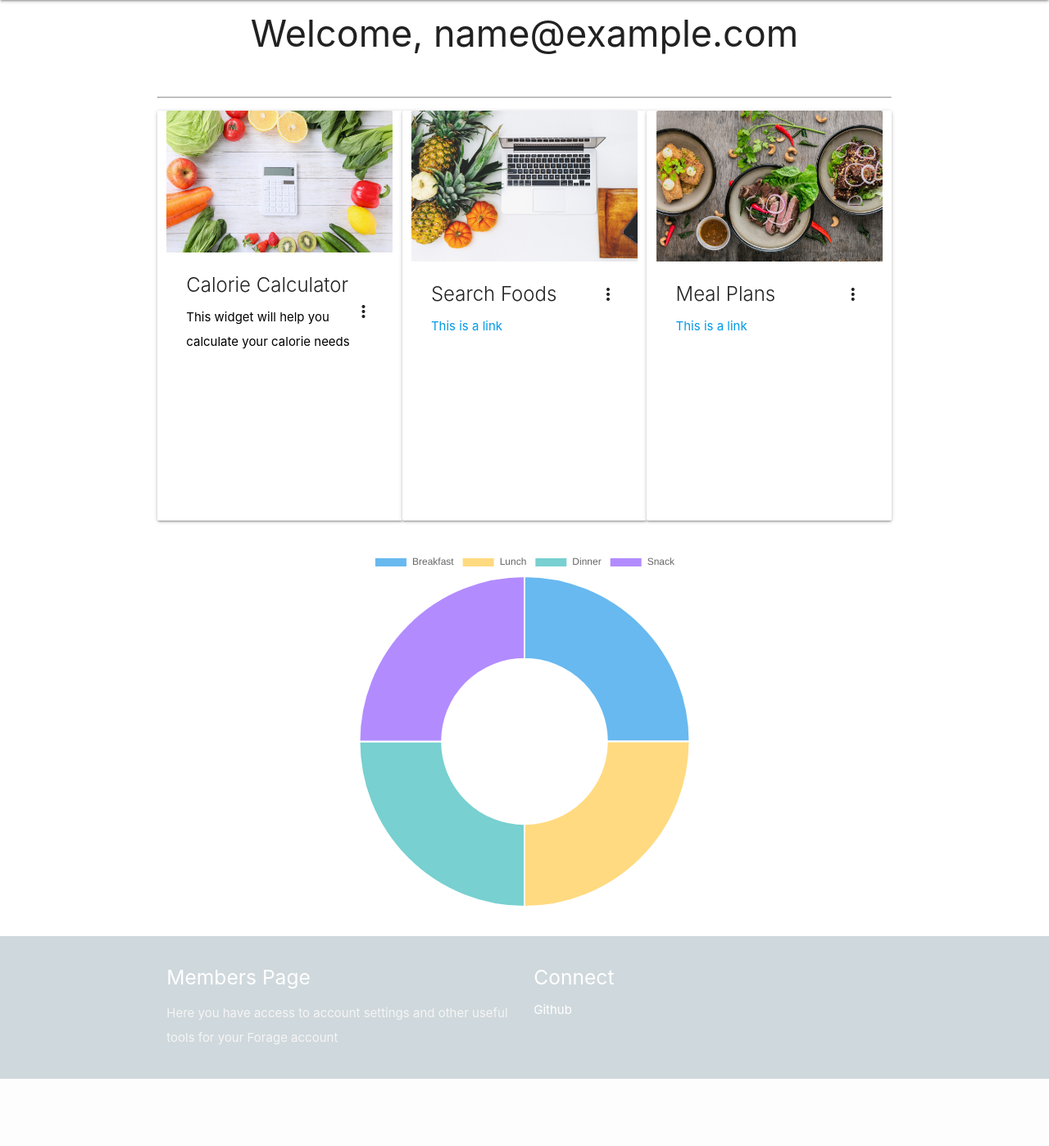
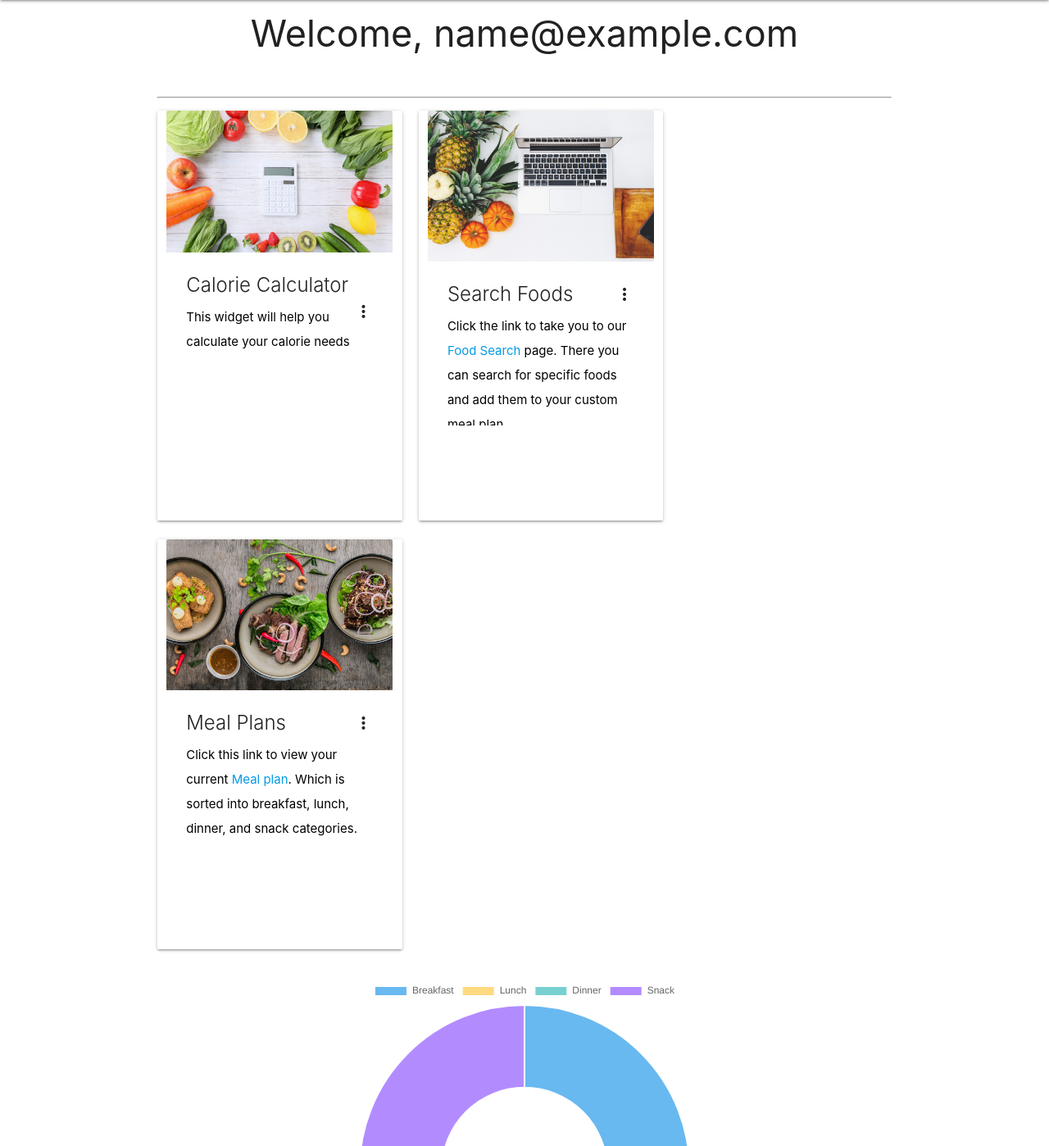
Before and after one commit to Kooki-eByte/Forage, a Node server app: page /members in a window 1280 px wide. Shown: the part 64-1462 px from the top of the page at 82% size. Before the commit the page ends 1380 px from the top, so only its background shows below. Run offline with Node 20, Linux system fonts and the light colour scheme; a user stored in the database is signed in; tables that the repository leaves empty hold one stand-in row (values such as "Sample post"); some libraries are stand-ins or nearby versions.

Commit message:
fixed up the members page. Added links to the other pages. It is close to its final form.

```diff
--- a/config/config.json
+++ b/config/config.json
@@ -1,7 +1,7 @@
 {
   "development": {
     "username": "root",
-    "password": "Python0011!",
+    "password": "Ijgvjodg77!",
     "database": "meal_plan",
     "host": "127.0.0.1",
     "dialect": "mysql"
--- a/public/stylesheets/style.css
+++ b/public/stylesheets/style.css
@@ -96,7 +96,8 @@ footer.page-footer {
 }
 
 #calc-card {
-  max-width: 500px;
+  max-width: 405px;
+  margin-right: 20px;
 }
 
 .github-link {
--- a/views/members.handlebars
+++ b/views/members.handlebars
@@ -49,7 +49,7 @@
                   class="material-icons right">close</i></span>
 
               <section>
-                <h3 class="black-text">Lets Get Started by Entering in the Following Information:</h3>
+                <h4 class="black-text">Lets Get Started by Entering in the Following Information:</h4>
                 <!-- Gender Box -->
                 <div class="input-field col s12">
                   <select id="select">
@@ -108,8 +108,10 @@
                 </div>
               </section>
               <!-- Goal Buttons -->
+
+              <br>
               <section class="container-dos">
-                <h3 class="black-text">What is your goal?</h3>
+                <h4 class="black-text">What is your goal?</h4>
                 <div class="btns" id="goal-buttons">
                   <a id="loss-button" class="waves-effect waves-light btn-large"><i
                       class="material-icons left">trending_down</i>Weight Loss</a>
@@ -141,12 +143,13 @@
             <div class="card-content">
               <span class="card-title activator grey-text text-darken-4">Search Foods<i
                   class="material-icons right">more_vert</i></span>
-              <p><a href="#">This is a link</a></p>
+                  <p class="black-text">Click the link to take you to our <a href="/food-search">Food Search</a> page. There you can search for specific foods and add them to your custom meal plan.</p>
+              <p></p>
             </div>
             <div class="card-reveal">
-              <span class="card-title grey-text text-darken-4">Card Title<i
+              <span class="card-title grey-text text-darken-4">Click the Link for Food Search!<i
                   class="material-icons right">close</i></span>
-              <p>Here is some more information about this product that is only revealed once clicked on.</p>
+              <p class="black-text"><a href="/food-search">Food Search</a></p>
             </div>
           </div>
 
@@ -157,12 +160,12 @@
             <div class="card-content">
               <span class="card-title activator grey-text text-darken-4">Meal Plans<i
                   class="material-icons right">more_vert</i></span>
-              <p><a href="#">This is a link</a></p>
+              <p class="black-text">Click this link to view your current <a href="/view-all">Meal plan</a>. Which is sorted into breakfast, lunch, dinner, and snack categories.</p>
             </div>
             <div class="card-reveal">
-              <span class="card-title grey-text text-darken-4">Card Title<i
+              <span class="card-title grey-text text-darken-4">Click the Link for your Meal Plan!<i
                   class="material-icons right">close</i></span>
-              <p>Here is some more information about this product that is only revealed once clicked on.</p>
+              <p><a href="/view-all">Meal plan</a></p>
             </div>
           </div>
         </div>
```
